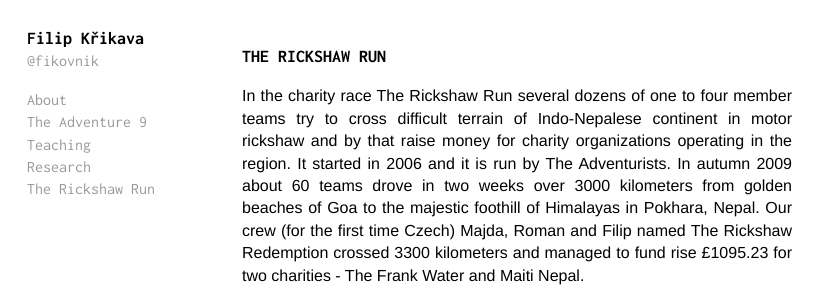
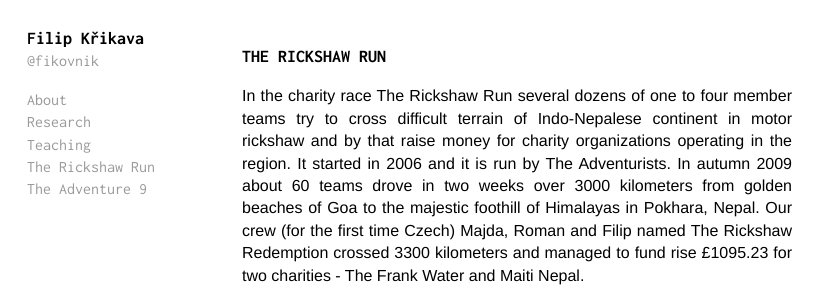
Before and after one commit to fikovnik/fikovnik.github.com, a Jekyll site: the page built from _posts/exhibit/0001-01-01-the-rickshaw-run.md, in a window 1280 px wide. Shown: the top 305 px of the page, without its empty margins (0-828 px from the left). Built offline with Jekyll 4.4.1, drawn with Linux system fonts in a browser that asks for light colours.

Commit message:
Added page sorting

```diff
--- a/_layouts/default.html
+++ b/_layouts/default.html
@@ -32,7 +32,8 @@
 				</div>
 					<ul class='section' id='section_root'>
 							<li id='exhibit_about' class='exhibit_title'><a href='/'>About</a></li>
-						{% for exhibit in site.categories.exhibit %}
+						{% assign items = site.categories.exhibit | sort: 'date' %}
+						{% for exhibit in items %}
 						  <li id='exhibit_{{exhibit.id}}' class='exhibit_title'><a href='{{exhibit.url}}'>{{ exhibit.title }}</a></li>
     				{%  endfor %}
 					</ul>
```
Also changed, not shown: _posts/exhibit/0001-01-01-the-rickshaw-run.md (+1 -0 lines), _posts/exhibit/0001-01-04-the-adventure-9.md (+1 -0 lines).
